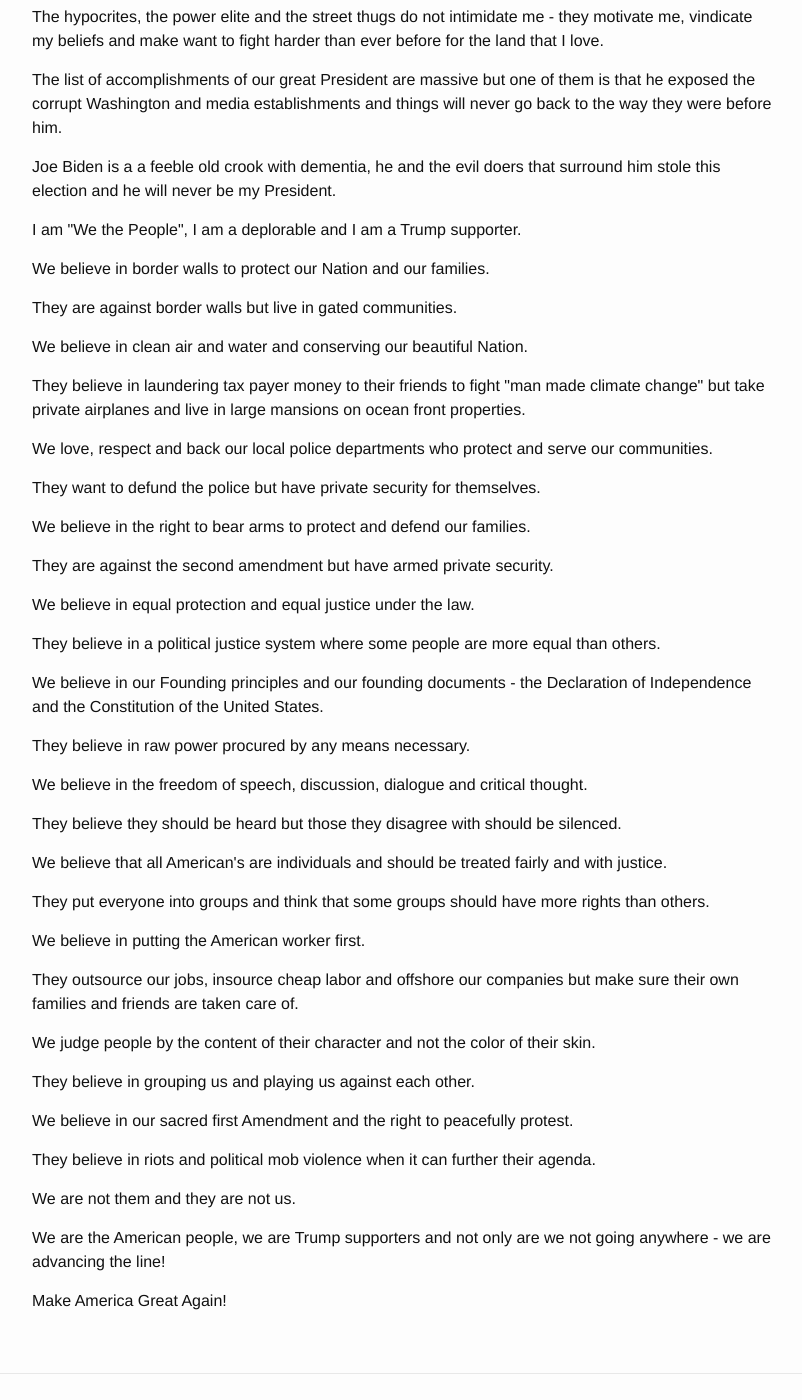
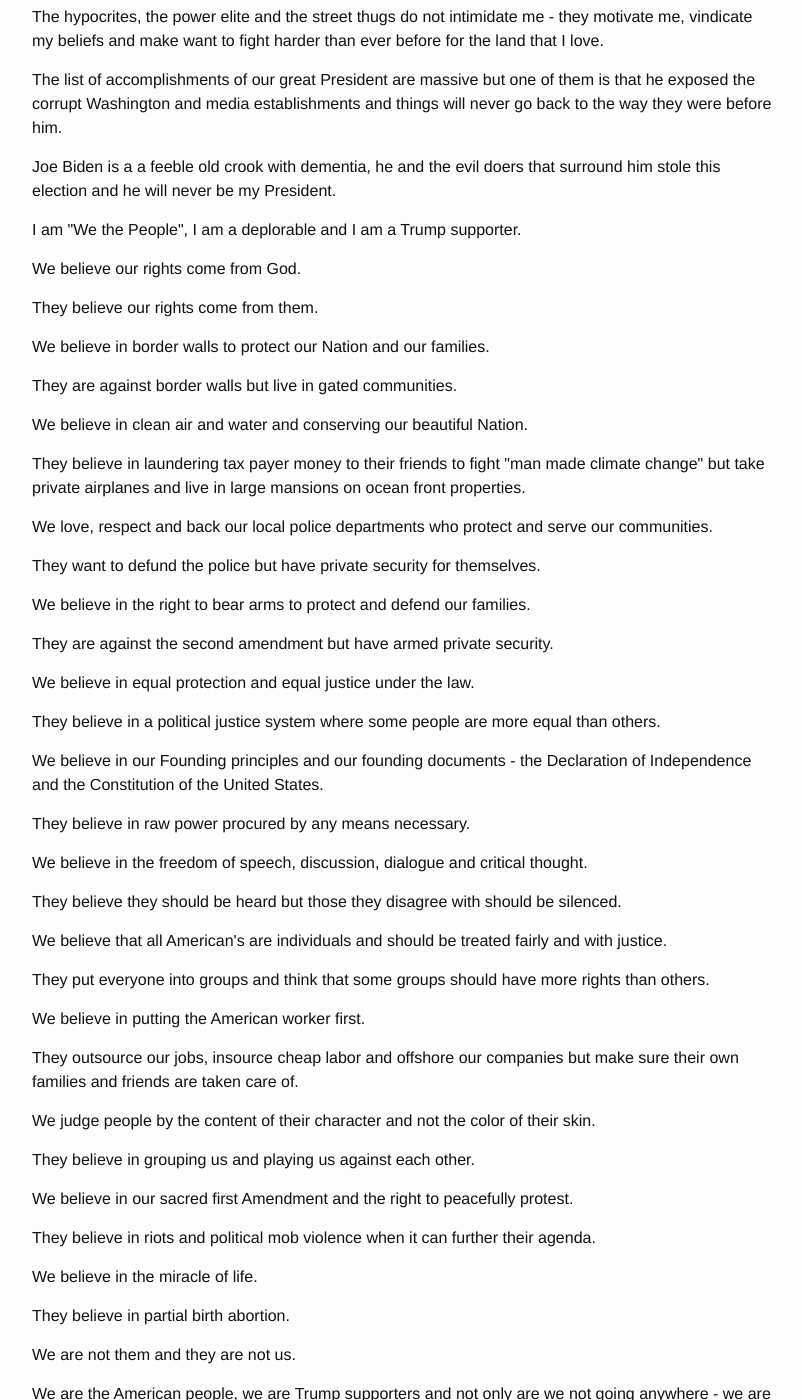
Before and after one commit to newyorkconservative/newyorkconservative.github.io, a Jekyll site: the page built from _posts/2021-01-11-them-the-power-elite-and-us-we-the-people.md, in a window 1280 px wide and 1400 px high, scrolled down 741 px. Shown: the whole window, without its empty margins (238-1040 px from the left). Built offline with Jekyll 4.4.1, drawn with Linux system fonts in a browser that asks for light colours.

Commit message:
Syncing _posts/2021-01-11-them-the-power-elite-and-us-we-the-people.md from WordPress at https://www.newyorkconservative.com () - wpghs

```diff
--- a/_posts/2021-01-11-them-the-power-elite-and-us-we-the-people.md
+++ b/_posts/2021-01-11-them-the-power-elite-and-us-we-the-people.md
@@ -41,6 +41,14 @@ post_date: 2021-01-11 22:39:53
 
 <!-- wp:paragraph -->
 <p>I am "We the People", I am a deplorable and I am a Trump supporter.</p>
+<!-- /wp:paragraph -->
+
+<!-- wp:paragraph -->
+<p>We believe our rights come from God.</p>
+<!-- /wp:paragraph -->
+
+<!-- wp:paragraph -->
+<p>They believe our rights come from them.</p>
 <!-- /wp:paragraph -->
 
 <!-- wp:paragraph -->
@@ -132,6 +140,14 @@ post_date: 2021-01-11 22:39:53
 <!-- /wp:paragraph -->
 
 <!-- wp:paragraph -->
+<p>We believe in the miracle of life.</p>
+<!-- /wp:paragraph -->
+
+<!-- wp:paragraph -->
+<p>They believe in partial birth abortion.</p>
+<!-- /wp:paragraph -->
+
+<!-- wp:paragraph -->
 <p>We are not them and they are not us.</p>
 <!-- /wp:paragraph -->
 
```
